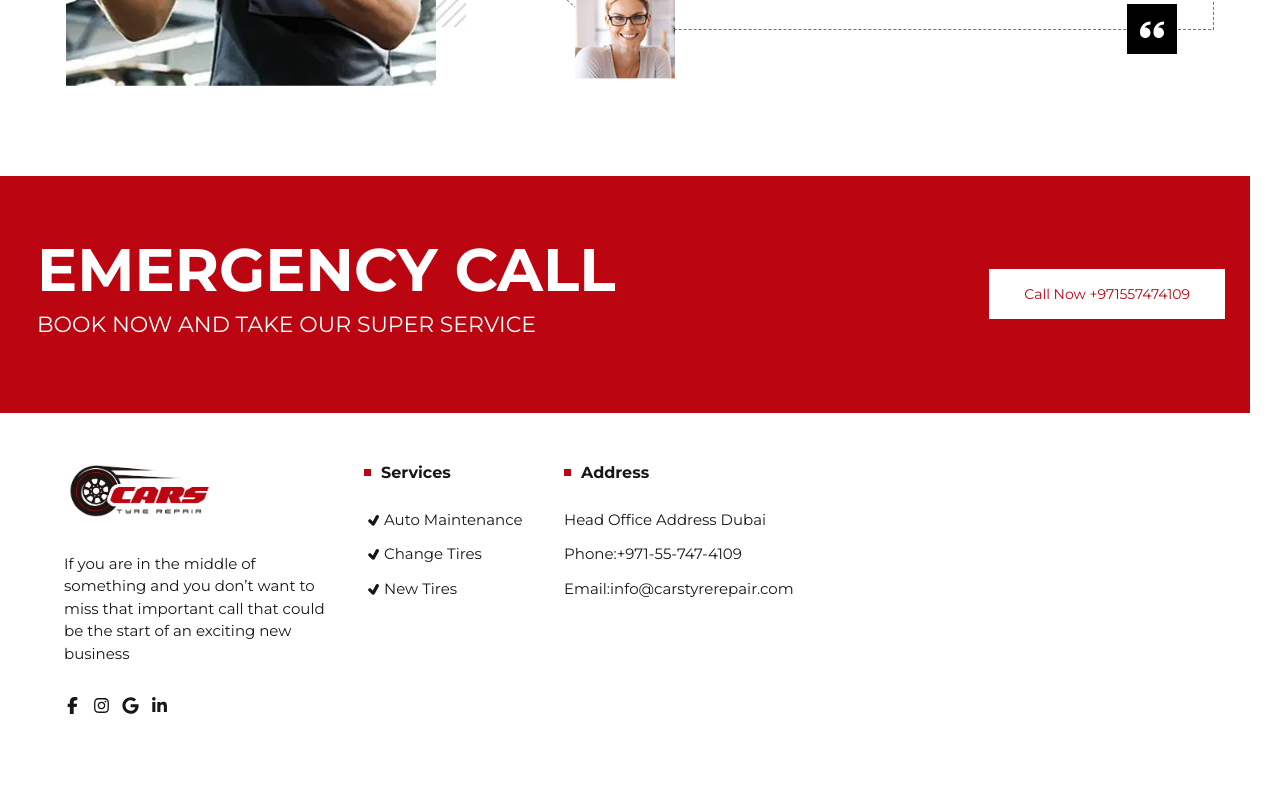
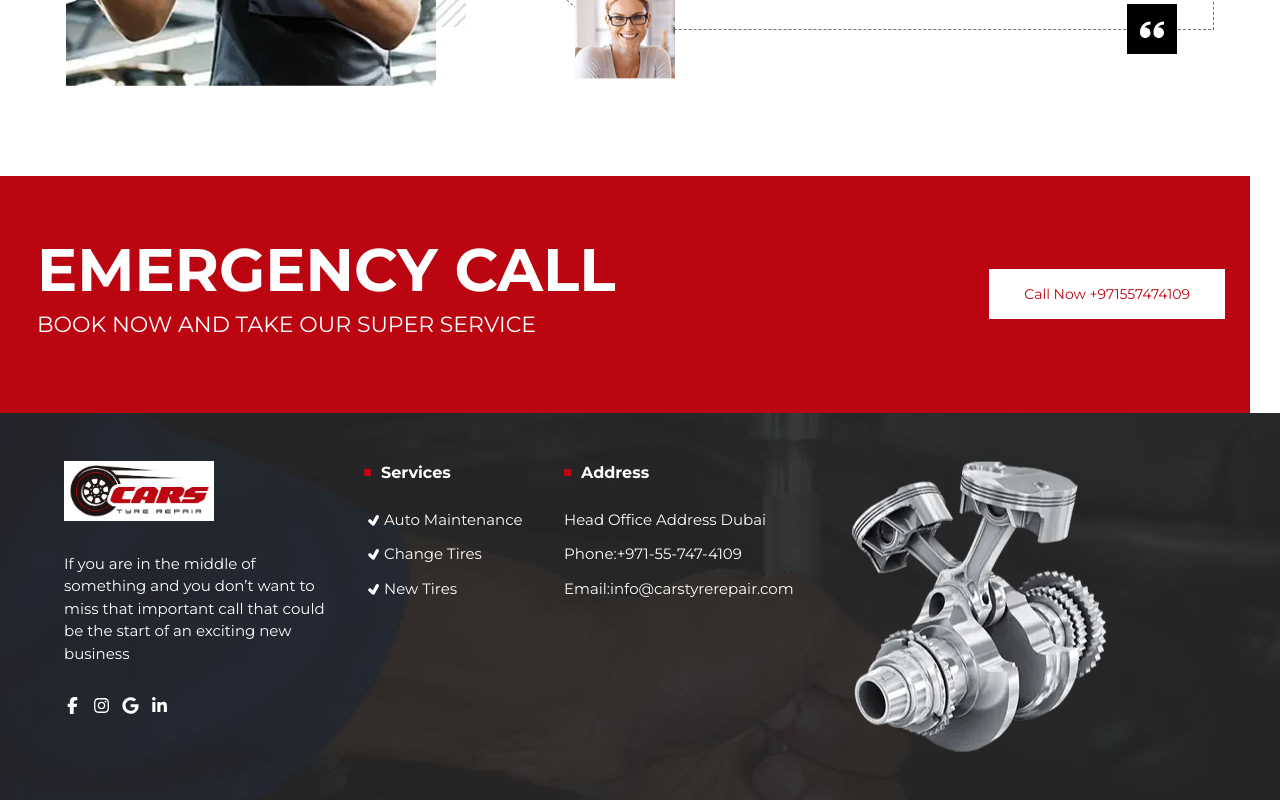
Before and after one commit to TopDEV-fs/CarstyreRepair_Website, a Next.js app: page / in a window 1280 px wide. Shown: the part 5027-5827 px from the top of the page. Built offline with nearby package versions, Linux system fonts and the light colour scheme.

Commit message:
add footer image and footer bg-image in footer section

```diff
--- a/src/app/Components/Footer.jsx
+++ b/src/app/Components/Footer.jsx
@@ -5,7 +5,8 @@ import { FaFacebookF } from "react-icons/fa6"
 import { FaLinkedinIn } from "react-icons/fa"
 import { FaInstagram } from "react-icons/fa6"
 import { FaGoogle } from "react-icons/fa"
-import { TiTick } from "react-icons/ti";
+import { TiTick } from "react-icons/ti"
+import footerImg from "../Assets/footer.webp"
 
 export default function Footer() {
   return (
@@ -25,7 +26,7 @@ export default function Footer() {
         </div>
       </section>
       {/* footer section */}
-      <section className='flex items-center justify-center'>
+      <section className='flex items-center justify-center text-white' style={{ backgroundImage: "url('/Assets/footer-bg.jpg')" }}>
         <div className='container py-12 px-3'>
           <div className='flex'>
             <div className='flex flex-col items-start w-full max-w-300 mb-6 px-3'>
@@ -60,6 +61,10 @@ export default function Footer() {
                 <li><a href='#' className='hover:text-[#BB0612]'>Email:info@carstyrerepair.com</a></li>
               </ul>
             </div>
+            {/* Footer image */}
+            <div>
+                <Image src={footerImg}/>
+            </div>
           </div>
         </div>
       </section>
```
Also changed, not shown: public/Assets/footer-bg.jpg (added), src/app/Assets/footer.webp (added).
